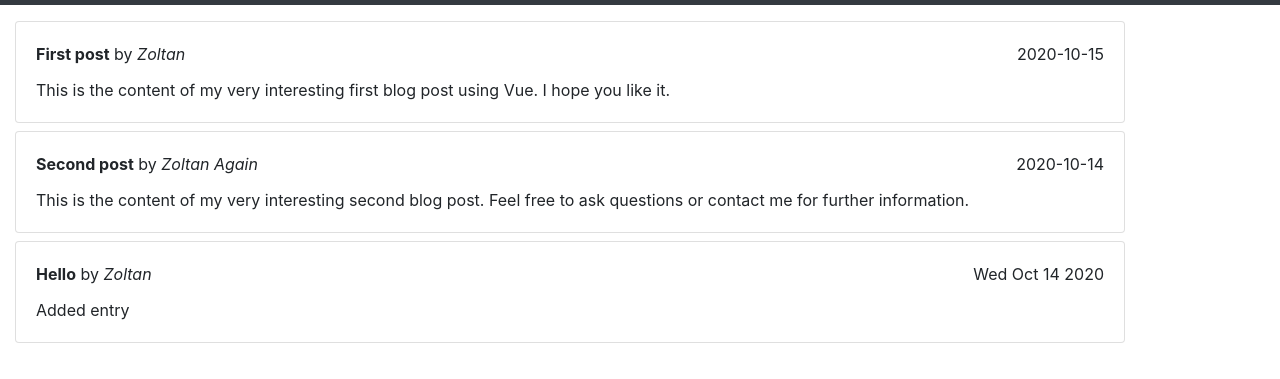
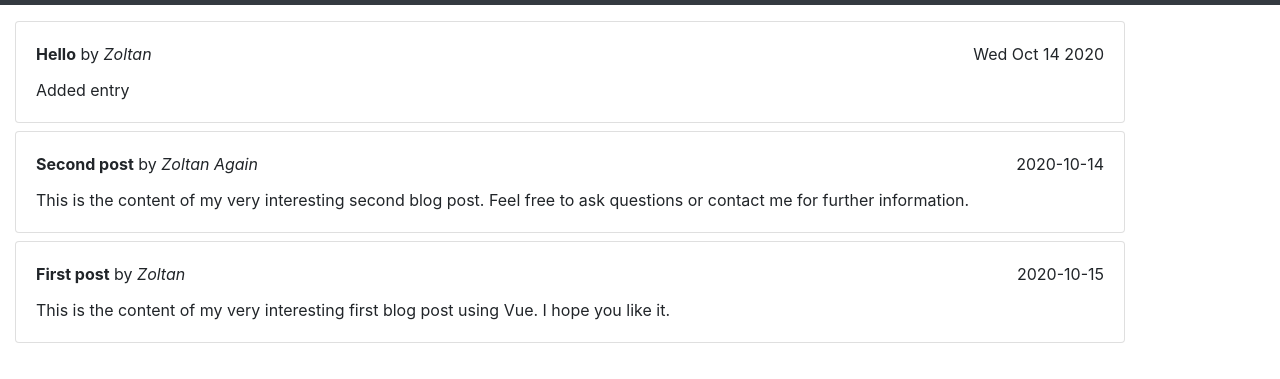
Before and after one commit to dzooli/zenva_vue, a website: page FinalProject/index.html in a window 1280 px wide. Shown: the part 51-430 px from the top of the page. Drawn offline with nearby package versions, Linux system fonts and the light colour scheme.

Commit message:
Added reverse sort of the entries

```diff
--- a/FinalProject/index.html
+++ b/FinalProject/index.html
@@ -88,9 +88,15 @@
                             content: content,
                         };
                         this.$data.posts.push(entry);
-                    }
+                        this.reverseEntries();
+                    },
+                    reverseEntries: function() {
+                        this.$data.posts.sort(function (a, b) { return b.id - a.id });
+                    },
                 },
             });
+
+            blogView.reverseEntries();
 
             blogView.addEntry('Hello', 'Zoltan', 'Added entry');
 
```
